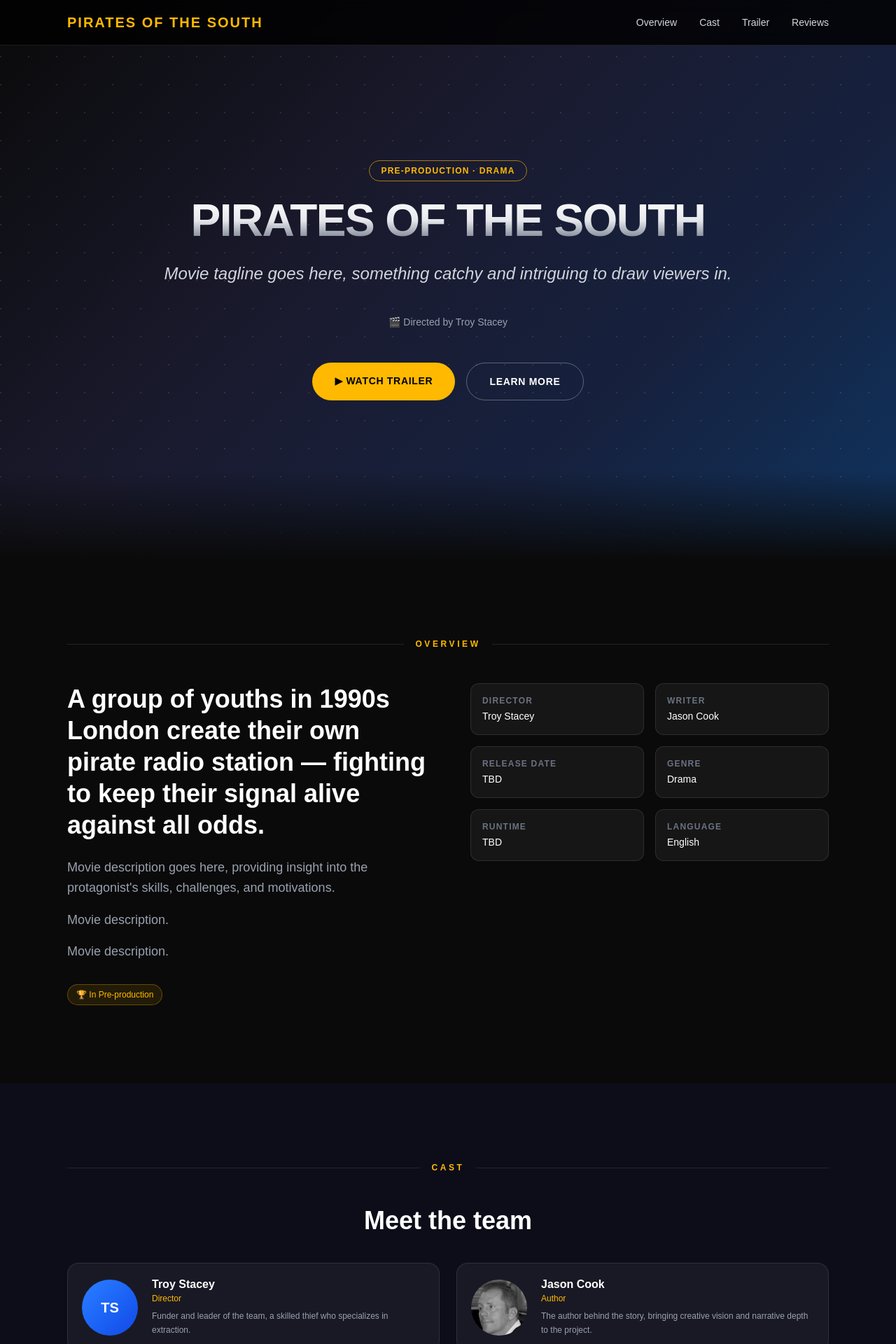
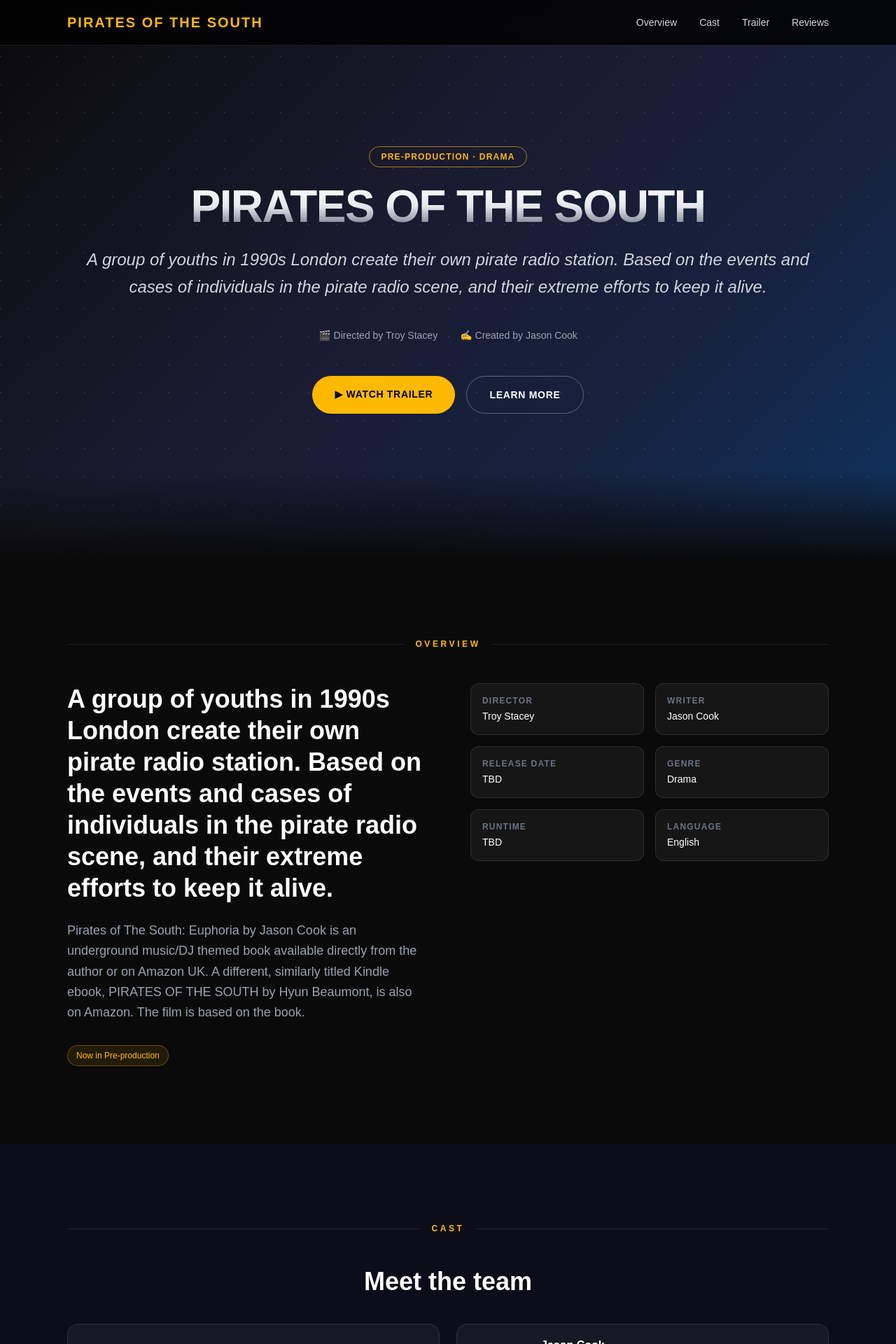
Before and after one commit to lamhoyin1234/Movie, a Next.js app: page /Movie/ in a window 1280 px wide. Shown: the top 1920 px of the page at 70% size. Built offline with nearby package versions, Linux system fonts and the light colour scheme.

Commit message:
fix: update cast, hero, overview, and trailer components with detailed descriptions and improved content

```diff
--- a/src/components/Cast.tsx
+++ b/src/components/Cast.tsx
@@ -20,11 +20,12 @@ const castMembers: {
   {
     name: "Jason Cook",
     role: "Author",
-    description: "The author behind the story, bringing creative vision and narrative depth to the project.",
+    description: "Jason Cook was born in July 1975 in Hackney, London, England, UK. He is a producer and actor, known for Cookster: The Darkest Days (2024), Cookster: No Going Back and Fakers.",
     photo: "/image/authorJasonCook.png",
     initials: "JC",
     color: "from-purple-500 to-purple-700",
   },
+  {/*
   {
     name: "TBD",
     role: "Lead Sales",
@@ -67,6 +68,7 @@ const castMembers: {
     initials: "TBD",
     color: "from-yellow-500 to-yellow-700",
   },
+  */}
 ];
 
 export default function Cast() {
--- a/src/components/Hero.tsx
+++ b/src/components/Hero.tsx
@@ -33,7 +33,7 @@ export default function Hero() {
         {/* Tagline */}
         <p className="text-lg sm:text-2xl text-gray-300 font-light italic mb-10 leading-relaxed">
           {/*&ldquo;Your mind is the scene of the crime.&rdquo;*/}
-          Movie tagline goes here, something catchy and intriguing to draw viewers in.
+          A group of youths in 1990s London create their own pirate radio station. Based on the events and cases of individuals in the pirate radio scene, and their extreme efforts to keep it alive.
         </p>
 
         {/* Meta info */}
@@ -45,6 +45,7 @@ export default function Hero() {
           <span>•</span>
           */}
           <span>🎬 Directed by Troy Stacey</span>
+          <span>✍️ Created by Jason Cook</span>
         </div>
 
         {/* CTA Buttons */}
--- a/src/components/Overview.tsx
+++ b/src/components/Overview.tsx
@@ -34,18 +34,20 @@ export default function Overview() {
           {/* Synopsis */}
           <div>
             <h3 className="text-3xl sm:text-4xl font-bold text-white mb-6 leading-tight">
-              A group of youths in 1990s London create their own pirate radio station — fighting to keep their signal alive against all odds.
+              A group of youths in 1990s London create their own pirate radio station. Based on the events and cases of individuals in the pirate radio scene, and their extreme efforts to keep it alive.
             </h3>
             <div className="space-y-4 text-gray-400 text-base sm:text-lg leading-relaxed">
               <p>
-                Movie description goes here, providing insight into the protagonist's skills, challenges, and motivations.
+                Pirates of The South: Euphoria by Jason Cook is an underground music/DJ themed book available directly from the author or on Amazon UK. A different, similarly titled Kindle ebook, PIRATES OF THE SOUTH by Hyun Beaumont, is also on Amazon. The film is based on the book.
               </p>
+              {/*
               <p>
                 Movie description.
               </p>
               <p>
                 Movie description.
               </p>
+              */}
             </div>
 
             {/* Awards */}
@@ -57,13 +59,13 @@ export default function Overview() {
                 "Best Visual Effects",
                 "Best Sound Mixing",
                 */
-                "In Pre-production",
+                "Now in Pre-production",
               ].map((award) => (
                 <span
                   key={award}
                   className="px-3 py-1.5 bg-amber-400/10 border border-amber-400/30 rounded-full text-amber-400 text-xs font-medium"
                 >
-                  🏆 {award}
+                  {/*🏆*/} {award}
                 </span>
               ))}
             </div>
--- a/src/components/Trailer.tsx
+++ b/src/components/Trailer.tsx
@@ -16,6 +16,7 @@ export default function Trailer() {
         </h3>
 
         {/* Responsive 16:9 video embed */}
+        {/*
         <div className="relative w-full overflow-hidden rounded-2xl border border-white/10 shadow-2xl shadow-black"
           style={{ paddingTop: "56.25%" }}
         >
@@ -27,7 +28,7 @@ export default function Trailer() {
             className="absolute inset-0 w-full h-full"
           />
         </div>
-
+*/}
         <p className="mt-6 text-center text-gray-500 text-sm">
           {/*&copy; 2010 Warner Bros. Pictures — All rights reserved.*/}
         </p>
```
